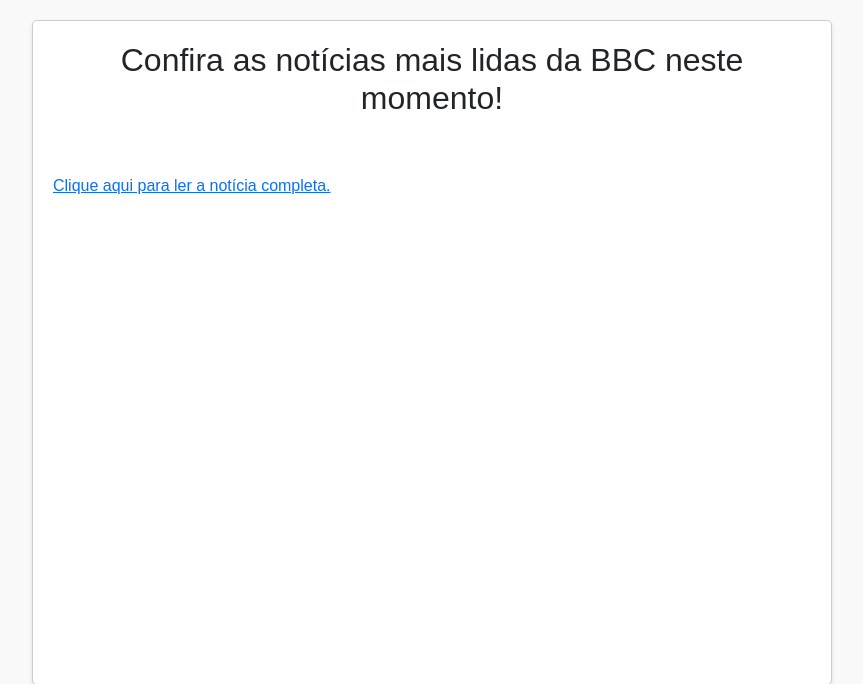
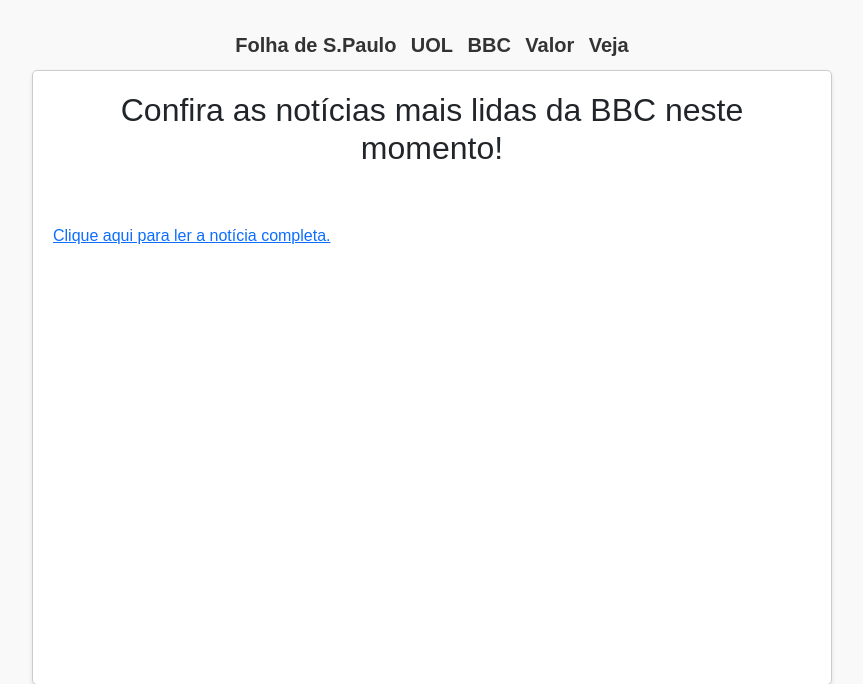
Before and after one commit to joaoinsper/render, a Flask app: page /bbc in a window 1280 px wide. Shown: the top 684 px of the page, without its empty margins (208-1071 px from the left). Run offline with Flask 3, Linux system fonts and the light colour scheme; data that the repository does not hold is empty.

Commit message:
testando menu

```diff
--- a/templates/bbc.html
+++ b/templates/bbc.html
@@ -8,7 +8,35 @@
     <title>Raspador BBC</title>
     <link href="https://cdn.jsdelivr.net/npm/bootstrap@5.3.3/dist/css/bootstrap.min.css" rel="stylesheet"
         integrity="sha384-QWTKZyjpPEjISv5WaRU9OFeRpok6YctnYmDr5pNlyT2bRjXh0JMhjY6hW+ALEwIH" crossorigin="anonymous">
+
+    <div class="menu">
+        <a href="https://render-5wce.onrender.com/folha">Folha de S.Paulo</a>
+        <a href="https://render-5wce.onrender.com/uol">UOL</a>
+        <a href="https://render-5wce.onrender.com/bbc">BBC</a>
+        <a href="https://render-5wce.onrender.com/valor">Valor</a>
+        <a href="https://render-5wce.onrender.com/veja">Veja</a>
+    </div>
+
     <style>
+        .menu {
+            text-align: center;
+            margin-bottom: 10px;
+            margin-top: 10px
+        }
+
+        .menu a {
+            color: #333;
+            text-decoration: none;
+            transition: color 0.4s;
+            margin: 5px;
+            font-size: 20px;
+            font-weight: bold;
+        }
+
+        .menu a:hover {
+            color: rgb(164, 43, 43);
+        }
+
         body {
             font-family: Arial, sans-serif;
             background-color: #f9f9f9;
```
